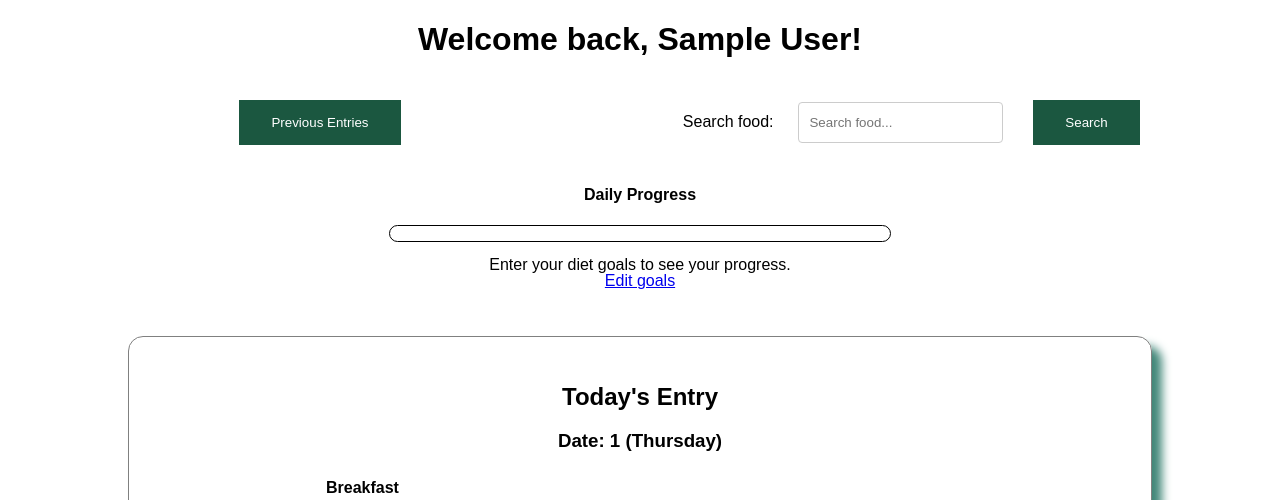
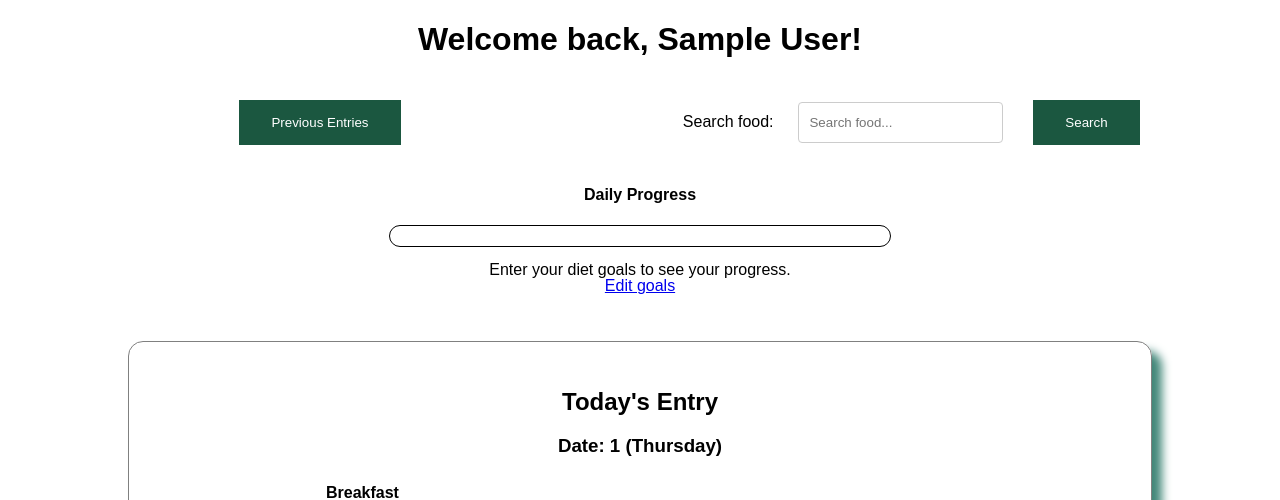
Before and after one commit to samiya-kazi/CSE482-Project, a PHP site: page /home.php in a window 1280 px wide. Shown: the part 80-580 px from the top of the page. Run offline with PHP 8.4, Linux system fonts and the light colour scheme; the visitor is signed in with stand-in values (Sample User, id 1); data that the repository does not hold is empty.

Commit message:
Fixed styling for progress bar on home page
Fixed styling for progress bar on home page

```diff
--- a/Project/home.php
+++ b/Project/home.php
@@ -102,9 +102,10 @@
 						$basalCal = $userInfo['basal_cal'];
 						$totalCal = $total['totalCal'];
 
-						$progress = ($totalCal * 100) / $basalCal;
+						$progress = floor(($totalCal * 100) / $basalCal);
 
-						echo "<div id='progress' style='width:".$progress."%'>".floor($progress)."%</div>";
+						echo "<div id='progress' style='width:".$progress."%'>";
+						echo "<div id='progress-percent'>".$progress."%</div></div>";
 					} else {
 						echo "<div id='progress' style='width:0%;'></div>";
 						echo "Enter your diet goals to see your progress.<br>";
--- a/Project/style.css
+++ b/Project/style.css
@@ -266,7 +266,7 @@ ol>li {
 
 #progress-bar {
 	border: 1px solid black;
-	height: 15px;
+	height: 20px;
 	border-radius: 30px;
 	width: 500px;
 	margin-left: auto;
@@ -276,10 +276,14 @@ ol>li {
 }
 
 #progress {
-	background-color: #1b9aa1;
+	background-color: #22c1c9;
 	border-radius: 30px;
-	height: 15px;
+	height: 20px;
 	margin-bottom: 15px;
+}
+
+#progress-percent {
+	margin-left: 10px;
 }
 
 .goal-main {
```
